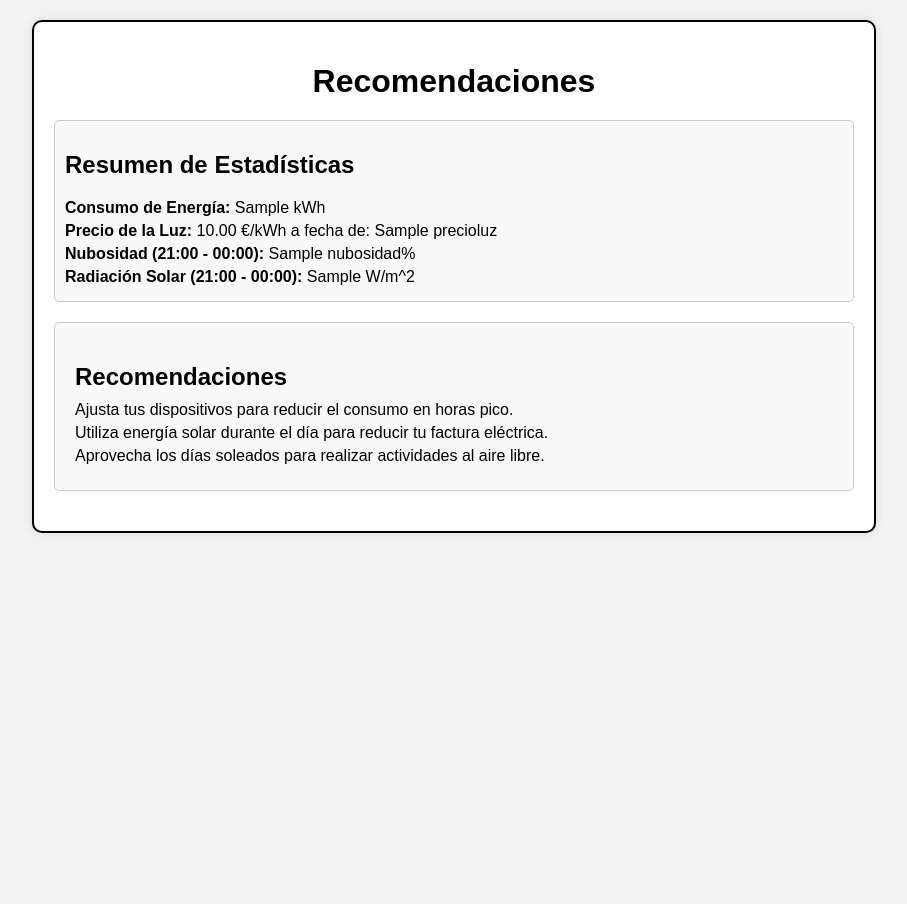
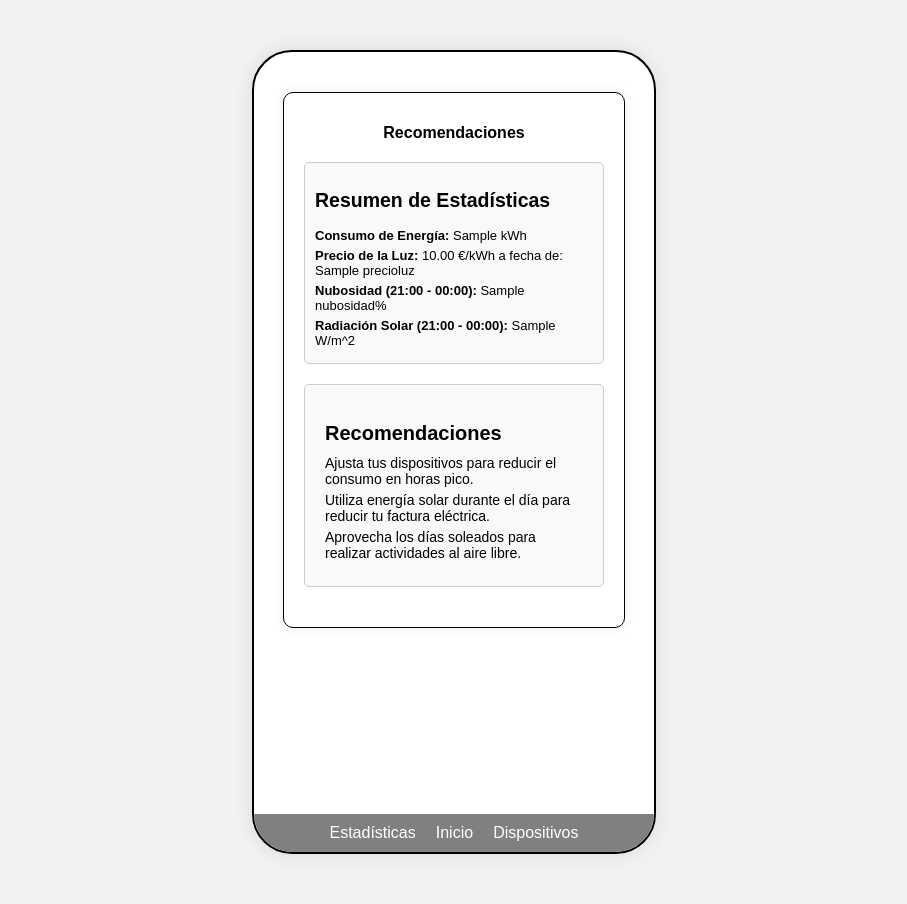
Before and after one commit to Carlos-SD4/isi-SunVolt, a Flask app: template Aplicacion/templates/Recomendaciones.html in a window 1280 px wide. Shown: the whole page, without its empty margins (186-1093 px from the left). Before the commit the page ends 533 px from the top, so only its background shows below. Run offline with Flask 3, Linux system fonts and the light colour scheme; the template is opened without the code that fills it: most values are stand-ins (such as "Sample title", 1, 10 or a date in 2020).

Commit message:
Update Recomendaciones.html

```diff
--- a/Aplicacion/templates/Recomendaciones.html
+++ b/Aplicacion/templates/Recomendaciones.html
@@ -10,19 +10,36 @@
             margin: 0;
             padding: 0;
             background-color: #f2f2f2; /* Fondo gris claro */
+            font-size: 13px;
+        }
+        .iphone-frame {
+            position: relative;
+            width: 400px; /* Tamaño del marco del iPhone */
+            height: 800px; /* Tamaño del marco del iPhone */
+            margin: 50px auto; /* Centra el marco horizontalmente y añade un margen superior */
+            background-color: #fff; /* Color de fondo del marco del iPhone */
+            border: 2px solid black; /* Borde negro */
+            border-radius: 40px; /* Borde redondeado del marco del iPhone */
+            box-shadow: 0px 0px 20px rgba(0, 0, 0, 0.1); /* Sombra del marco del iPhone */
+            overflow: hidden; /* Oculta cualquier contenido que se desborde del marco del iPhone */
+        }
+        .iphone-content {
+            padding: 20px; /* Espacio interno dentro del marco */
+            height: calc(100% - 50px); /* Tamaño del contenido - tamaño del footer menu */
+            overflow-y: auto; /* Habilita el desplazamiento vertical si el contenido es demasiado largo */
         }
         .container {
-            max-width: 800px;
+            max-width: 300px;
             margin: 20px auto;
             padding: 20px;
-            border: 2px solid black; /* Borde general negro */
+            border: 1px solid black; /* Borde general negro */
             border-radius: 10px;
             box-shadow: 0 0 10px rgba(0, 0, 0, 0.1);
-            background-color: #fff; /* Fondo blanco */
         }
         h1 {
             text-align: center;
             margin-bottom: 20px;
+            font-size: 16px; /* Tamaño de letra reducido */
         }
         .summary {
             margin-bottom: 20px;
@@ -42,16 +59,39 @@
             border-radius: 5px;
             padding: 20px;
             background-color: #f9f9f9; /* Fondo gris claro */
+            font-size: 14px;
         }
         .recommendation-box h2 {
+            font-size: 20px;
             margin-bottom: 10px;
         }
         .recommendation-box p {
             margin: 5px 0;
         }
+        .footer-menu {
+            position: absolute;
+            bottom: 0;
+            width: 100%;
+            background-color: gray;
+            padding: 10px 0;
+            display: flex;
+            justify-content: center;
+        }
+        .footer-menu a {
+            color: white;
+            text-decoration: none;
+            font-size: 16px; /* Tamaño de letra reducido */
+            margin: 0 10px;
+        }
+        .footer-menu a:hover {
+            color: white;
+            background-color: #555;
+        }
     </style>
 </head>
 <body>
+    <div class="iphone-frame">
+        <div class="iphone-content">
             <div class="container">
                 <h1>Recomendaciones</h1>
                 <div class="summary">
@@ -74,5 +114,18 @@
                     </div>
                 </div>
             </div>
+        </div>
+        <div class="footer-menu">
+            <a href="../estadisticas">
+                <i class="fas fa-chart-line"></i> Estadísticas
+            </a>
+            <a href="../Principal?provincia=Madrid">
+                <i class="fas fa-home"></i> Inicio
+            </a>
+            <a href="../mis_dispositivos">
+                <i class="fas fa-mobile-alt"></i> Dispositivos
+            </a>
+        </div>
+    </div>
 </body>
 </html>
```
Lines whose indentation alone changed are shown as unchanged.
